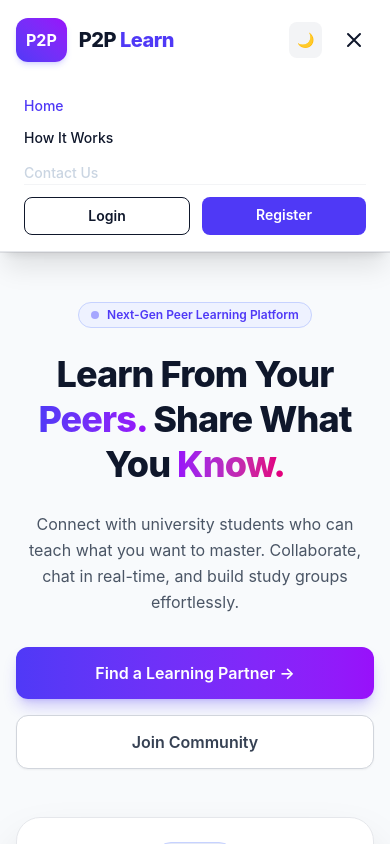
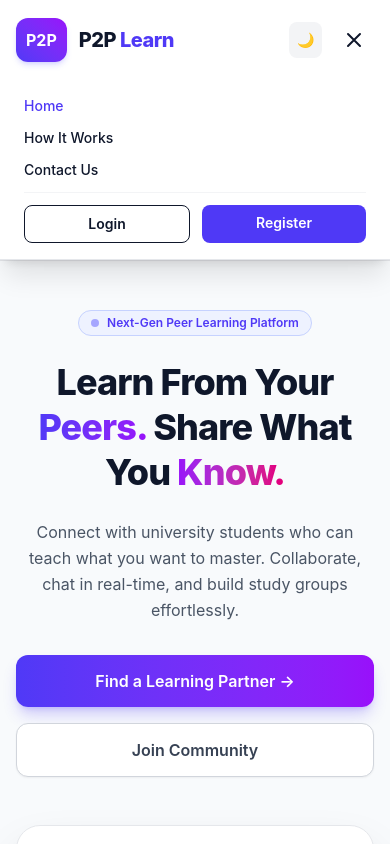
Before and after one commit to gize22/P2P, a React (Vite) app in the folder frontend/: page / in a window 390 px wide. Both pictures are taken after a click on the button 354 px from the left and 40 px from the top of the page. Shown: the top 844 px of the page. Built offline with nearby package versions, Linux system fonts and the light colour scheme; no server answers.

Commit message:
mobile drop down

```diff
--- a/frontend/src/pages/Home.jsx
+++ b/frontend/src/pages/Home.jsx
@@ -131,9 +131,7 @@ const { hash } = useLocation();
           <div className={`md:hidden border-b px-6 py-4 space-y-3 shadow-xl ${darkMode ? "bg-slate-900 border-slate-800" : "bg-white border-gray-200"}`}>
             <Link to="/" onClick={() => setMobileMenuOpen(false)} className="block text-sm font-medium text-indigo-600">Home</Link>
             <Link to="/how-it-works" onClick={() => setMobileMenuOpen(false)} className="block text-sm font-medium">How It Works</Link>
-            <Link to="/#contact" className="text-slate-300 hover:text-white transition text-sm font-medium">
-            Contact Us
-            </Link>
+            <Link to="/contact" onClick={() => setMobileMenuOpen(false)} className="block text-sm font-medium">Contact Us</Link>
             <div className="pt-3 border-t border-gray-100 dark:border-slate-800 flex gap-3">
               <Link to="/login" onClick={() => setMobileMenuOpen(false)} className="flex-1 text-center py-2 text-sm font-semibold border rounded-lg">Login</Link>
               <Link to="/register" onClick={() => setMobileMenuOpen(false)} className="flex-1 text-center py-2 text-sm font-semibold text-white bg-indigo-600 rounded-lg">Register</Link>
```
